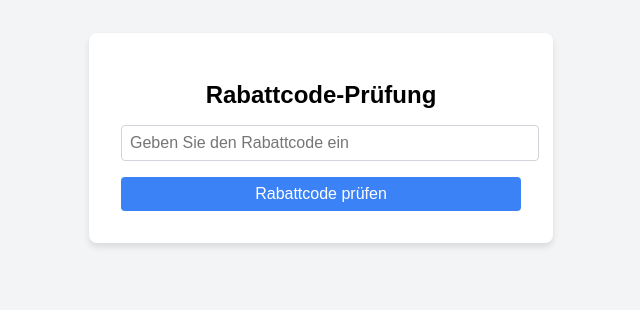
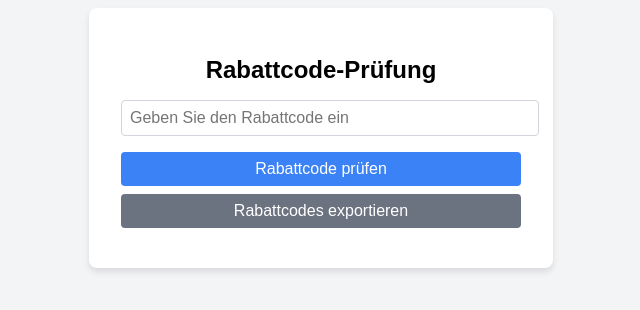
Before and after one commit to cookit87/rabattcode-system, a plain HTML site: page index.html in a window 1280 px wide. Shown: the part 262-572 px from the top of the page, without its empty margins (319-959 px from the left). Drawn offline with Linux system fonts and the light colour scheme.

Commit message:
Update index.html

```diff
--- a/index.html
+++ b/index.html
@@ -52,9 +52,16 @@
       border-radius: 0.25rem;
       font-size: 1rem;
       cursor: pointer;
+      margin-bottom: 0.5rem;
     }
     button:hover {
       background-color: #2563eb;
+    }
+    button.export {
+      background-color: #6b7280;
+    }
+    button.export:hover {
+      background-color: #4b5563;
     }
     .result {
       margin-top: 1rem;
@@ -86,6 +93,9 @@
     <button onclick="validateCode()">
       Rabattcode prüfen
     </button>
+    <button class="export" onclick="exportCodes()">
+      Rabattcodes exportieren
+    </button>
     <div id="result" class="result"></div>
   </div>
 
@@ -94,12 +104,12 @@
     console.log('Skript geladen: Rabattcode-Prüfsystem startet...');
 
     try {
-      // 生成500个12位折扣码
+      // 生成100个12位折扣码
       window.discountCodes = [];
       function generateDiscountCodes() {
         const chars = 'ABCDEFGHIJKLMNOPQRSTUVWXYZ0123456789';
         const codes = new Set();
-        while (codes.size < 500) {
+        while (codes.size < 100) {
           let code = '';
           for (let i = 0; i < 12; i++) {
             code += chars.charAt(Math.floor(Math.random() * chars.length));
@@ -129,10 +139,31 @@
             resultDiv.classList.add('success');
             resultDiv.textContent = 'Success';
             codeEntry.used = true;
+            // 计算剩余可用码
+            const remaining = window.discountCodes.filter(entry => !entry.used).length;
+            console.log(`Verbleibende Rabattcodes: ${remaining}`);
           }
           document.getElementById('discountCode').value = '';
         } catch (error) {
           console.error('Fehler bei der Validierung:', error);
+        }
+      }
+
+      // 导出折扣码为CSV
+      function exportCodes() {
+        try {
+          const csvContent = "data:text/csv;charset=utf-8,Rabattcode,Verwendet\n" +
+            window.discountCodes.map(entry => `"${entry.code}",${entry.used}`).join("\n");
+          const encodedUri = encodeURI(csvContent);
+          const link = document.createElement("a");
+          link.setAttribute("href", encodedUri);
+          link.setAttribute("download", "rabattcodes.csv");
+          document.body.appendChild(link);
+          link.click();
+          document.body.removeChild(link);
+          console.log('Rabattcodes exportiert als rabattcodes.csv');
+        } catch (error) {
+          console.error('Fehler beim Exportieren:', error);
         }
       }
 
```
